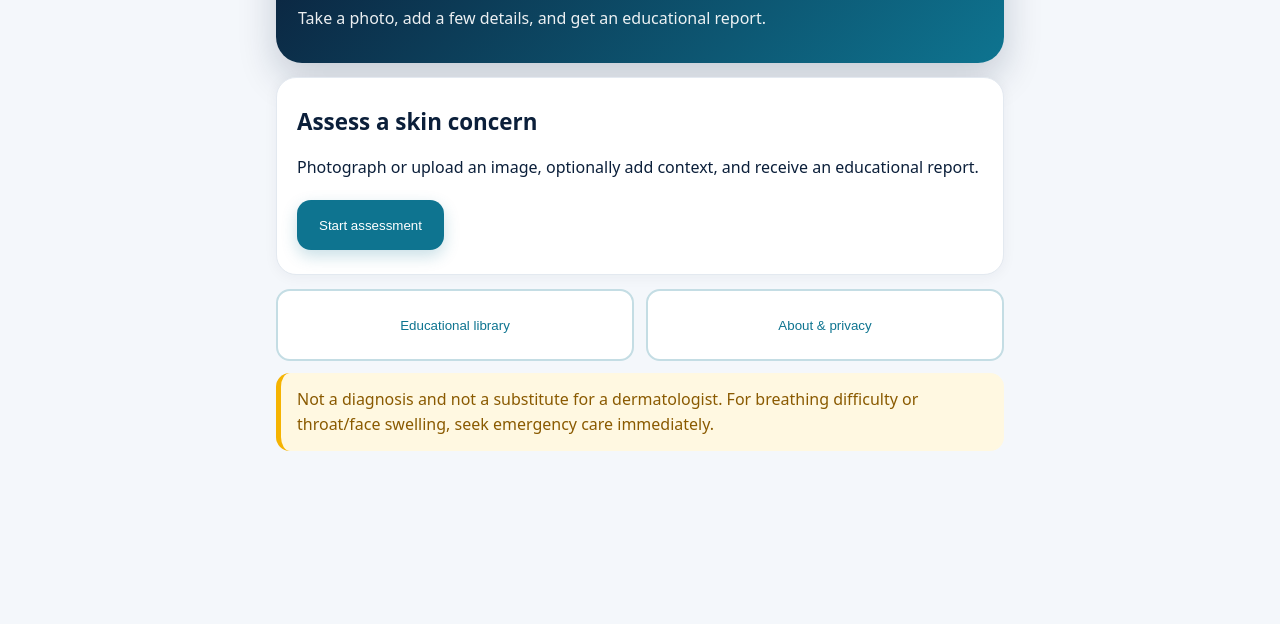
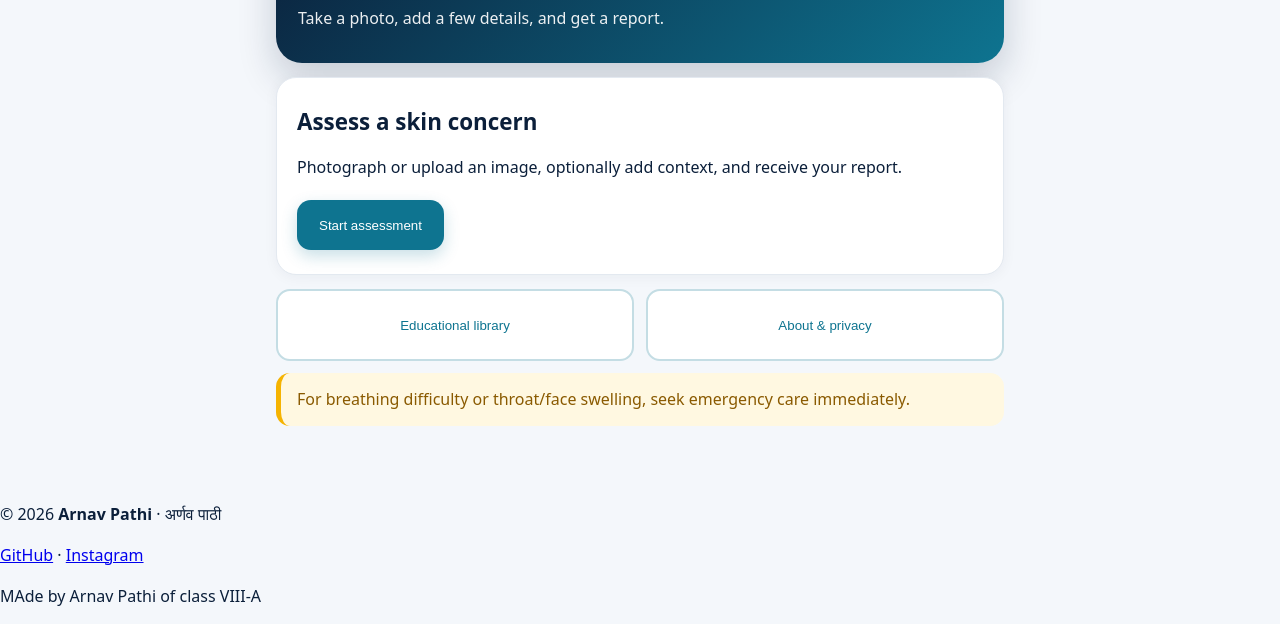
Before and after one commit to arnavpathi1472013-tech/Tvacha-AI, a website: page public/index.html in a window 1280 px wide. Shown: the part 178-802 px from the top of the page. Drawn offline with Linux system fonts and the light colour scheme.

Commit message:
Update index.html

```diff
--- a/public/index.html
+++ b/public/index.html
@@ -23,14 +23,14 @@
         <div class="hero">
           <p class="eyebrow">AI skin health assistant</p>
           <h1>Check a skin concern in minutes</h1>
-          <p>Take a photo, add a few details, and get an educational report.</p>
+          <p>Take a photo, add a few details, and get a report.</p>
         </div>
         <div class="card">
           <h2>Assess a skin concern</h2>
-          <p>Photograph or upload an image, optionally add context, and receive an educational report.</p><button data-go="capture">Start assessment</button>
+          <p>Photograph or upload an image, optionally add context, and receive your report.</p><button data-go="capture">Start assessment</button>
         </div>
         <div class="tiles"><button class="alt" data-go="library">Educational library</button><button class="alt" data-go="about">About &amp; privacy</button></div>
-        <div class="banner">Not a diagnosis and not a substitute for a dermatologist. For breathing difficulty or throat/face swelling, seek emergency care immediately.</div>
+        <div class="banner">For breathing difficulty or throat/face swelling, seek emergency care immediately.</div>
       </section>
       <section class="screen" id="capture" hidden>
         <h2>1. Image</h2>
@@ -89,14 +89,18 @@
       </section>
       <section class="screen" id="library" hidden>
         <h2>Educational library</h2>
-        <p class="banner">Draft content, not yet dermatologist-reviewed.</p>
+        <p class="banner">Reviewed by a dermatologist.</p>
         <div id="libBody"></div><button class="alt" data-go="home">Back</button>
       </section>
       <section class="screen" id="about" hidden>
         <h2>About &amp; privacy</h2>
         <div class="card">
-          <p>TVACHA AI is a school science-exhibition prototype. It gives educational, preliminary information only.</p>
+          <p>TVACHA AI is a professional skin analysis AI.</p>
           <p>Photos are resized in your browser, sent over HTTPS for one analysis, and never saved by this app or cached offline. No analytics are used.</p>
+        </div>
+        <div class="card">
+          <h3>Created by</h3>
+          <p><b>Arnav Pathi</b> (अर्णव पाठी)<br>© 2026 Arnav Pathi. All rights reserved.<br>Built for the RSBVP school science exhibition.</p>
         </div><button class="alt" data-go="home">Back</button>
       </section>
       <section class="screen" id="offline" hidden>
@@ -111,6 +115,11 @@
         </div>
       </section>
     </main>
+    <footer class="credit">
+      <p>© 2026 <b>Arnav Pathi</b> · अर्णव पाठी</p>
+      <p><a href="https://github.com/arnavpathi1472013-tech" target="_blank" rel="noopener">GitHub</a> · <a href="https://instagram.com/arnav_pathi_147" target="_blank" rel="noopener">Instagram</a></p>
+      <p class="fine">MAde by Arnav Pathi of class VIII-A</p>
+    </footer>
     <script src="/safety.js"></script>
     <script src="/app.js"></script>
   </body>
```
